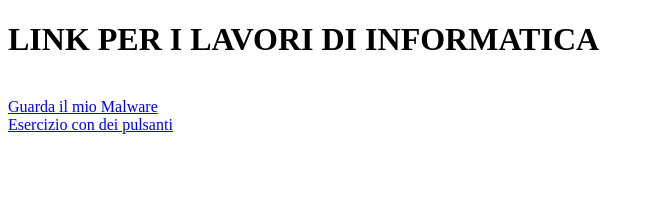
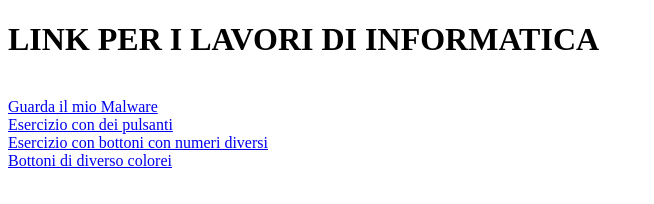
Before and after one commit to Simon-700/Simon-700.github.io.InformaticaCSSHtml, a plain HTML site: page index.html in a window 1280 px wide. Shown: the whole page, without its empty margins (0-654 px from the left). Drawn offline with Linux system fonts and the light colour scheme.

Commit message:
Update index.html

```diff
--- a/index.html
+++ b/index.html
@@ -7,4 +7,8 @@
 <a href="malware.html">Guarda il mio Malware</a>
  <br/>
   <a href="Esercizio con pulsanti.html">Esercizio con dei pulsanti</a>
+ <br/>
+ <a href="Esercizio con bottoni con numeri diversi.html">Esercizio con bottoni con numeri diversi</a>
+ <br/>
+ <a href="Bottoni di diverso colore.html">Bottoni di diverso colorei</a>
 </head>
```
